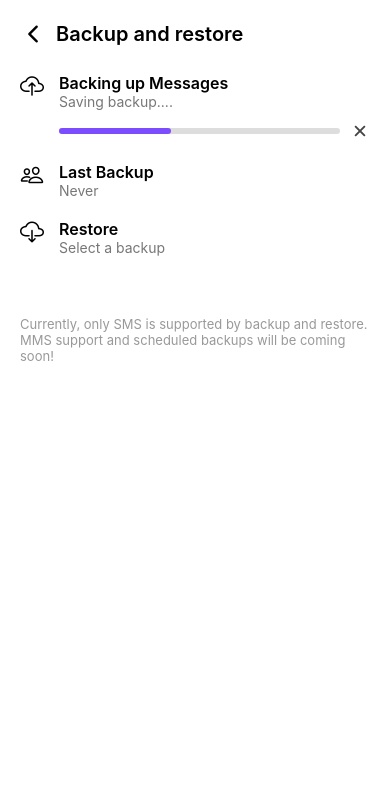
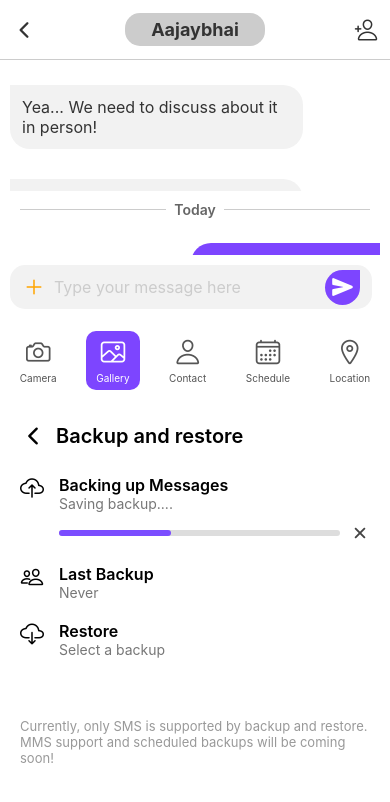
Before and after one commit to trushaavaiya/Messenger, a React Native app: screen / in a window 390 px wide. Shown: the top 802 px of the page. Built offline with nearby package versions, Linux system fonts and the light colour scheme.

Commit message:
few changes in back arrow and searchbar css

```diff
--- a/App.js
+++ b/App.js
@@ -20,7 +20,7 @@ import {
 // import Screen1 from './src/Screen1';
 //import Screen2 from './src/Screen2';
 // import Screen3 from './src/Screen3';
-// import Screen4 from './src/Screen4';
+import Screen4 from './src/Screen4';
 // import Screen5 from './src/Screen5';
 // import Screen6 from './src/Screen6';
 // import Screen7 from './src/Screen7';
@@ -30,7 +30,6 @@ import {
 // import Screen11 from './src/Screen11';
 import Screen12 from './src/Screen12';
 // import Screen13 from './src/Screen13';
-
 
 
 
@@ -44,7 +43,7 @@ function App() {
       {/* <Screen1/> */}
       {/* <Screen2/> */}
       {/* <Screen3/> */}
-      {/* <Screen4/> */}
+      <Screen4/>
       {/* <Screen5/> */}
       {/* <Screen6/> */}
       {/* <Screen7/> */}
--- a/src/Screen4.js
+++ b/src/Screen4.js
@@ -47,7 +47,7 @@ export default function ChatScreen() {
     <SafeAreaView style={styles.container}>
       <View style={styles.header}>
         <TouchableOpacity>
-            <Icon name="arrow-back" size={24} color="#333" />
+            <Icon name="chevron-back" size={24} color="#333" />
         </TouchableOpacity>
 
         <View style={styles.headerTitleContainer}>
@@ -82,14 +82,15 @@ export default function ChatScreen() {
         inverted={false}
       />
 
+
+
        <View style={styles.messageInputContainer}>
-        <TouchableOpacity style={styles.addButton}>
-          <Icon name="add" size={24} color="#7D45FF" />
-        </TouchableOpacity>
+              <View style={styles.inputWithIcon}>
+                <Icon name="add" size={24} color="#FFA500" style={styles.addInsideIcon} />
                 <TextInput
                   style={styles.messageInput}
                   placeholder="Type your message here"
-          placeholderTextColor="#999"
+                  placeholderTextColor="#ccc"
                   value={input}
                   onChangeText={setInput}
                 />
@@ -97,6 +98,8 @@ export default function ChatScreen() {
                   <Icon name="send" size={22} color="white" />
                 </TouchableOpacity>
               </View>
+            </View>
+
 
       <View style={styles.inputContainer}>
         <TouchableOpacity style={styles.iconButton}>
@@ -129,7 +132,9 @@ export default function ChatScreen() {
 }
 
 const styles = StyleSheet.create({
-  container: { flex: 1, backgroundColor: "#fff" },
+  container: { flex: 1,
+     backgroundColor: "#fff"
+    },
 
   header: {
     height: 60,
@@ -200,59 +205,59 @@ const styles = StyleSheet.create({
   messageInputContainer: {
     flexDirection: "row",
     alignItems: "center",
+    paddingHorizontal: 10,
+    paddingVertical: 10,
+    borderTopWidth: 0,
+    borderTopColor: "#333",
+    backgroundColor: "white",
+  },
+  inputWithIcon: {
+    flexDirection: "row",
+    alignItems: "center",
+    backgroundColor: "#f2f2f2",
+    borderRadius: 20,
+    flex: 1,
+    marginRight: 8,
     paddingHorizontal: 12,
-    paddingVertical: 8,
-    borderTopWidth: 1,
-    borderTopColor: "#ddd",
+    borderRadius:15,
   },
-  addButton: {
-    padding: 6,
-    marginRight: 6,
-    borderRadius: 16,
-    borderWidth: 1,
-    borderColor: "#7D45FF",
-    alignItems: "center",
-    justifyContent: "center",
+  addInsideIcon: {
+    marginRight: 8,
   },
   messageInput: {
     flex: 1,
     fontSize: 16,
-    paddingVertical: 16,
-    paddingHorizontal: 20,
-    borderRadius: 20,
-    backgroundColor: "#f2f2f2",
-    marginRight: -45,
-
+    color: "#fff",
+    paddingVertical: 12,
   },
   sendButton: {
     backgroundColor: "#7D45FF",
-    borderRadius: 1,
-    width: 40,
-    height: 40,
+    borderRadius: 20,
+    width: 35,
+    height: 35,
     alignItems: "center",
     justifyContent: "center",
-    borderEndEndRadius:20,
-    borderBottomLeftRadius:20,
-    borderStartStartRadius:20,
-    //borderEndStartRadius:20,
-    //borderTopRightRadius:20,
-    borderBottomLeftRadius:20,
-    paddingRight:0,
-    transform: [{rotate: '-45deg'}],
+    borderTopRightRadius: 0,
+    transform: [{ rotate: "-0deg" }],
   },
-
   inputContainer: {
     flexDirection: "row",
     justifyContent: "space-around",
     paddingVertical: 12,
-    borderTopWidth: 1,
-    borderTopColor: "#ddd",
+    borderTopWidth: 0,
+    borderTopColor: "#333",
+    backgroundColor: "white",
   },
   iconButton: {
     alignItems: "center",
     paddingVertical: 6,
     paddingHorizontal: 10,
-    borderRadius: 20,
+    borderRadius: 10,
+  },
+  iconLabel: {
+    fontSize: 10,
+    color: "#fff",
+    marginTop: 4,
   },
   iconLabel: {
     fontSize: 10,
```
Lines whose indentation alone changed are shown as unchanged.
